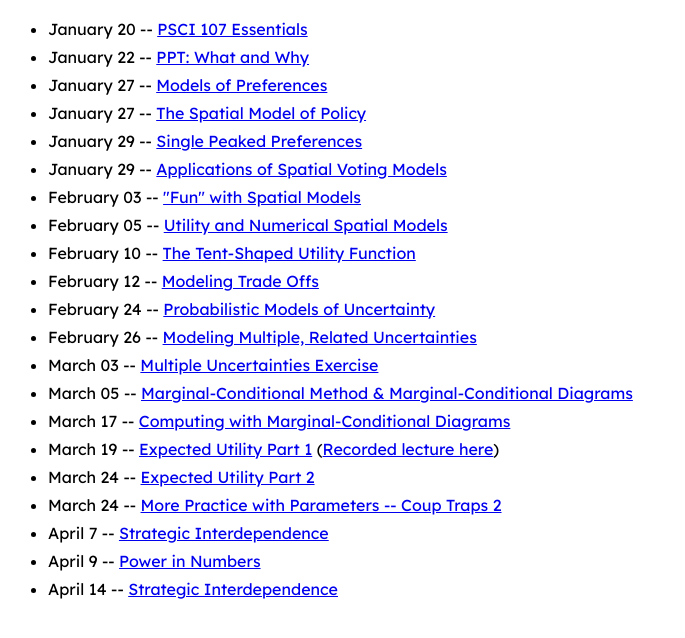
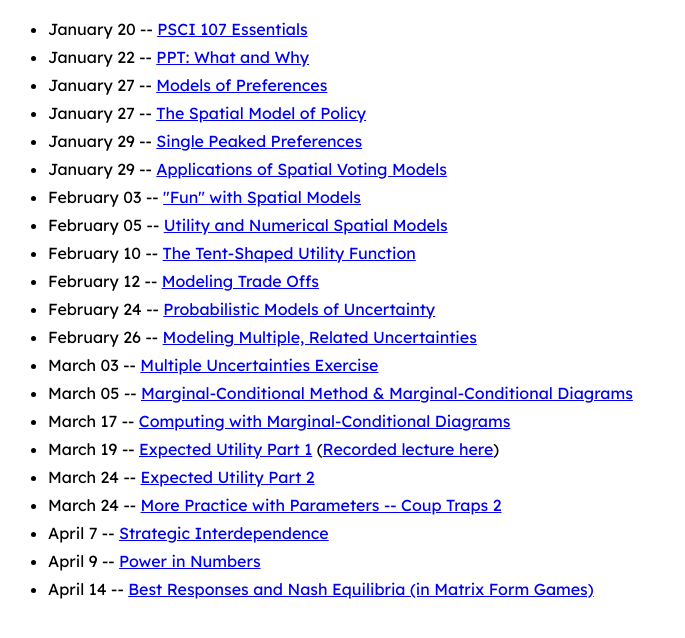
Before and after one commit to stuvjordan-uroc/psci107-spring2026-slides, a website built with Vite: page index.html in a window 1280 px wide. Shown: the part 64-702 px from the top of the page, without its empty margins (0-685 px from the left). Built offline with nearby package versions, Linux system fonts and the light colour scheme.

Commit message:
fixed typo in index and updated 04-14 slides for spring 2026

```diff
--- a/index.html
+++ b/index.html
@@ -55,8 +55,8 @@
                 <li>April 7 -- <a href="./assets/ppt/04-08_strategic_interdependence.pptx" download>Strategic
                                 Interdependence</a></li>
                 <li>April 9 -- <a href="./presentations/0409-power-in-numbers.html">Power in Numbers</a></li>
-                <li>April 14 -- <a href="./assets/ppt/04-14_best_responses_and_NE.pptx" download>Strategic
-                                Interdependence</a></li>
+                <li>April 14 -- <a href="./assets/ppt/04-14_best_responses_and_NE.pptx" download>Best Responses and Nash
+                                Equilibria (in Matrix Form Games)</a></li>
         </ul>
 </body>
 
```
Also changed, not shown: 1 other file.
